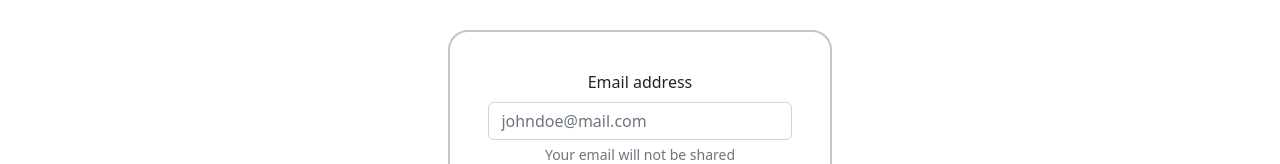
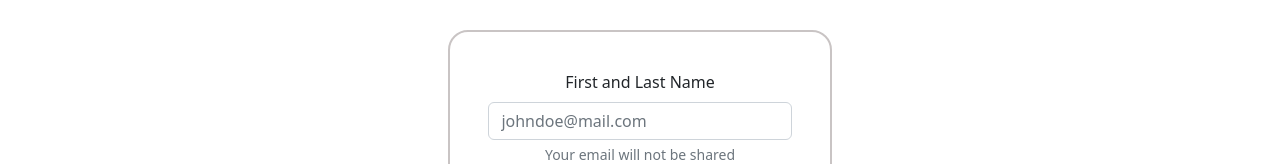
Before and after one commit to BrianWangila/Dial-A-Mechanic, a React (Create React App) app: page /dam/login in a window 1280 px wide. Shown: the part 636-800 px from the top of the page. Built offline with nearby package versions, Linux system fonts and the light colour scheme.

Commit message:
validate login and submit form

```diff
--- a/src/components/Login.js
+++ b/src/components/Login.js
@@ -1,5 +1,5 @@
 import React, { useState } from "react";
-import { Link, useNavigate } from "react-router-dom";
+import { Link } from "react-router-dom";
 
 
 export default function Login({onLogIn}){
@@ -9,7 +9,6 @@ export default function Login({onLogIn}){
     password: ""
   })
 
-  const navigate = useNavigate()
 
   function handleChange(e){
     setCredentials({
@@ -22,9 +21,6 @@ export default function Login({onLogIn}){
 
     e.target.reset();
 
-    onLogIn()
-    navigate.push("/")
-
 
   }
 
@@ -34,6 +30,17 @@ export default function Login({onLogIn}){
       <h3>Login to Access the Submission Form</h3>
     </div>
     <form className="login" onSubmit={handleSubmit}>
+      <div className="mb-6">
+        <label className="form-label">First and Last Name</label>
+        <input
+          type="email"
+          name="email"
+          value={credentials.email}
+          className="form-control"
+          placeholder="johndoe@mail.com" required
+          onChange={handleChange}/>
+        <div className="form-text">Your email will not be shared</div>
+      </div>
       <div className="mb-6">
         <label className="form-label">Email address</label>
         <input
--- a/src/components/MechanicForm.js
+++ b/src/components/MechanicForm.js
@@ -133,6 +133,8 @@ export default function MechanicForm({onHandleAddSubmit, onFillForm}){
           <input type="checkbox" className="form-check-input" required/>
           <label className="form-check-label">Create account</label>
         </div>
+
+        {/* <Link to="/"><button type="submit" className="btn btn-primary">Join DAMs</button></Link> */}
         <button type="submit" className="btn btn-primary">Join DAM</button>
 
       </form>
--- a/src/index.css
+++ b/src/index.css
@@ -65,7 +65,7 @@
   height: 60vh;
   display: flex;
   flex-direction: column;
-  background-image: url("https://cdn.autotrader.co.nz/at-listing/files/30/0/fc973591-b763-4ac3-a535-075209dc7b6f.jpg?sv=2018-03-28&sr=b&sig=gVVXmLm%2FqLwWqDHCu1ZnqK8wfZKeRhD5GVW3WQzBktQ%3D&se=2041-08-16T01%3A05%3A15Z&sp=r ");
+  background-image: url("https://www.ramonstireandservice.com/portals/42/Skins/master/img/img-welcome.jpg");
   background-size: auto;
 }
 
```
